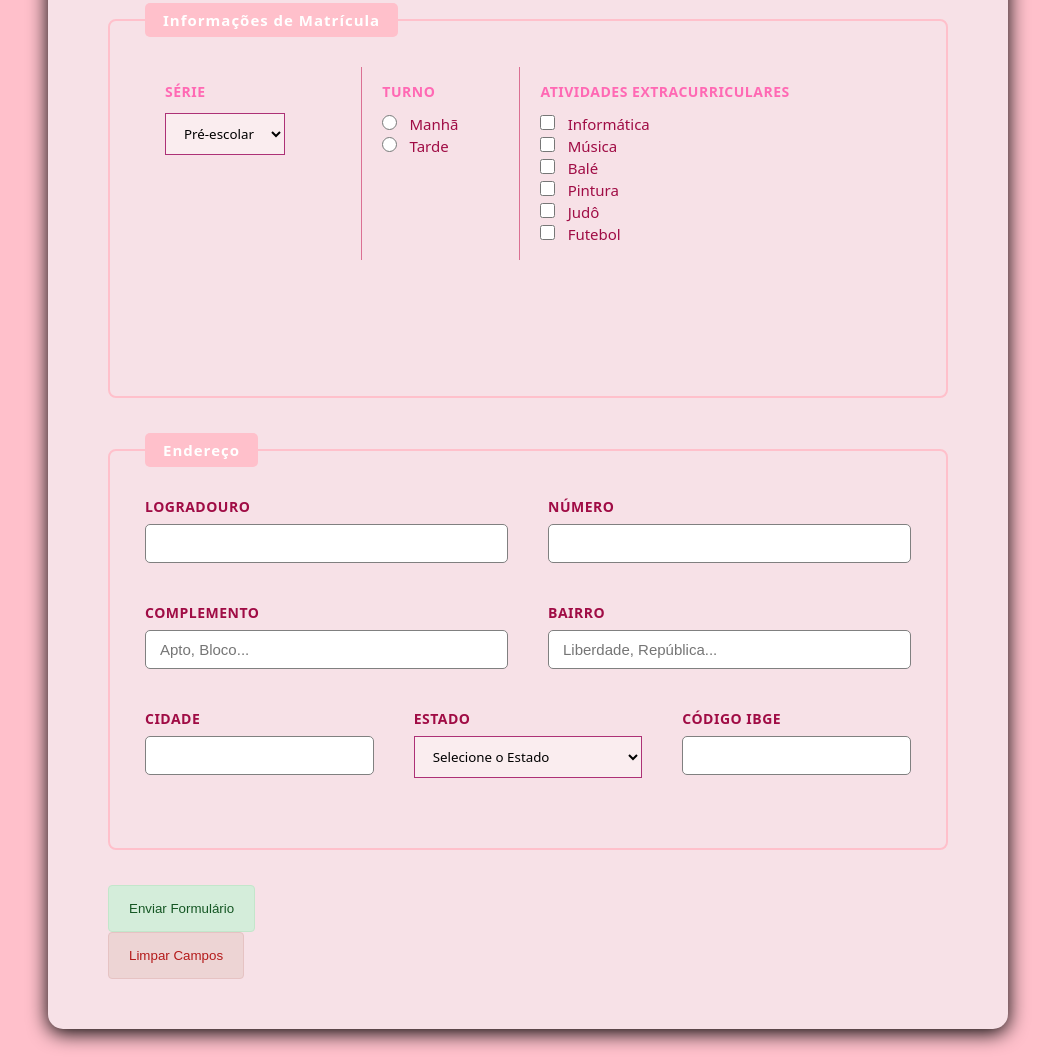
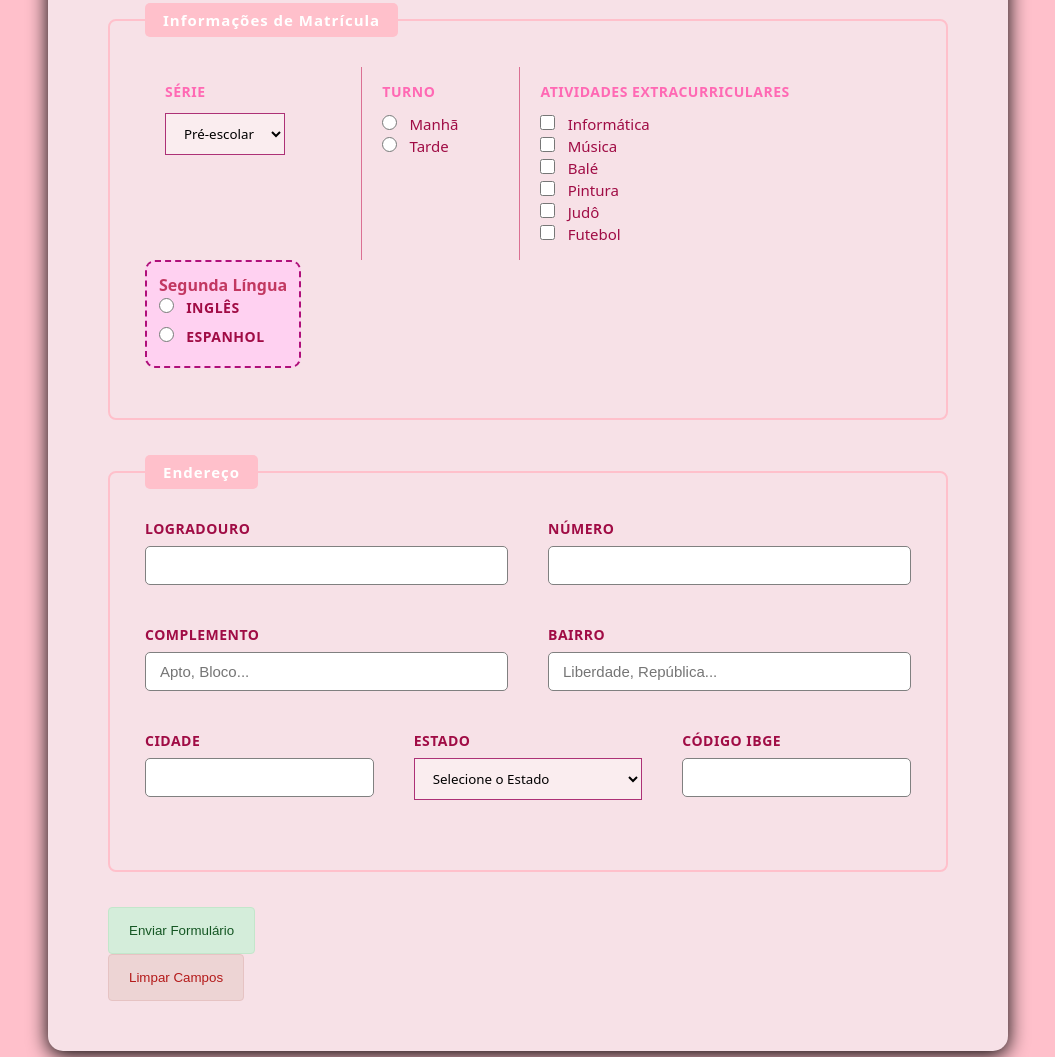
Before and after one commit to camila-azevedo/ceub_ciencia_2026, a plain HTML site: page aula04/formularioAtt.html in a window 1280 px wide. Shown: the part 811-1868 px from the top of the page, without its empty margins (112-1167 px from the left). Drawn offline with Linux system fonts and the light colour scheme.

Commit message:
Refactor 'campo2' styles and fix radio button IDs
Updated styles for 'campo2' and adjusted radio button inputs for language selection.

```diff
--- a/aula04/formularioAtt.html
+++ b/aula04/formularioAtt.html
@@ -99,14 +99,13 @@
           display: inline-block;
           margin-right: 15px;
           margin-bottom: 20px;
-          border: #b41a1a dashed;
+          border: 2px #af0f7a dashed;
           border-radius: 10px;
-          width: 25%;
-          background-color: #f7cdea;
+          width: fit-content;
+          padding: 12px;
+          background-color: #ffd1f1;
           margin-bottom: 20px;
-          gap: 20px 20px;
           cursor: pointer;
-          visibility: hidden;
         }
 
         label{
@@ -327,10 +326,11 @@
         </table>
 
         <div class="campo2">
+
           <strong>Segunda Língua</strong><br>
-          <input type="radio" name="lingua" id="ingles" value="ingles">
+          <input type="radio" name="lingua" id="lingua" value="ingles">
           <label for="ingles">Inglês</label><br>
-          <input type="radio" name="lingua" id="espanhol" value="espanhol">
+          <input type="radio" name="lingua" id="lingua" value="espanhol">
           <label for="espanhol">Espanhol</label>
         </div>
       </fieldset>
@@ -410,6 +410,5 @@
     })
 
 
-
 </script>
 </html>
```
